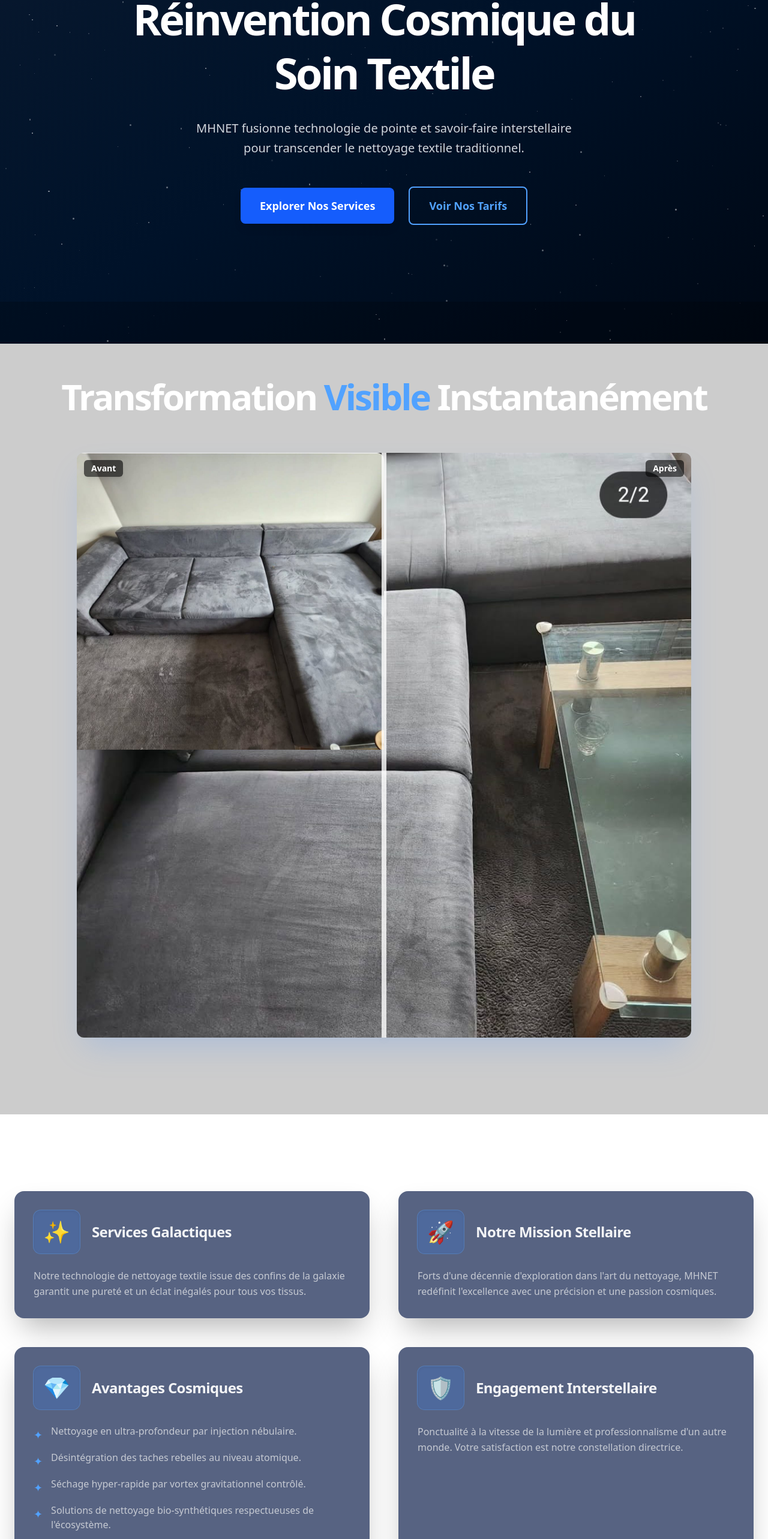
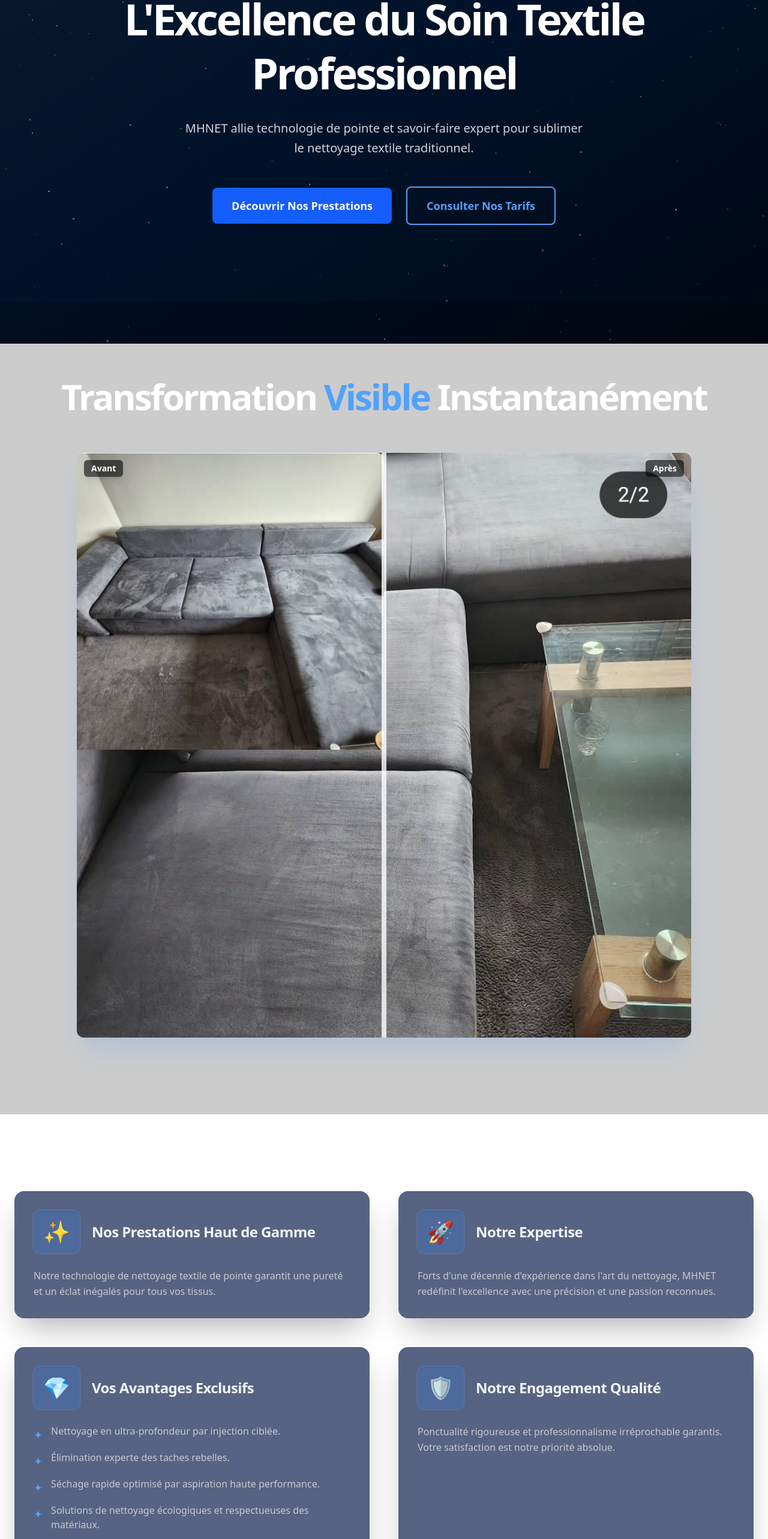
Before and after one commit to PabloDev-bit/site-web-morgan, a Next.js app in the folder mhnet-site/: page / in a window 1280 px wide. Shown: the part 227-2793 px from the top of the page at 60% size. Built offline with nearby package versions, Linux system fonts and the light colour scheme.

Commit message:
feat: update section titles and content for improved clarity and professionalism

```diff
--- a/mhnet-site/src/app/page.tsx
+++ b/mhnet-site/src/app/page.tsx
@@ -1,7 +1,7 @@
 /* -------------------------------------------------------------------------- */
 /* /app/page.tsx — page d'accueil tout-en-un (composants internes)          */
 /* Next.js 13/14 + Tailwind + Framer-Motion, full TypeScript                 */
-/* Version avec design et structure améliorés                               */
+/* Version avec design et structure améliorés - Thème Neutre Professionnel  */
 /* -------------------------------------------------------------------------- */
 "use client";
 
@@ -17,9 +17,9 @@ import {
   AnimatePresence,
   useScroll,
   useTransform,
-  useAnimation, // Pour un contrôle plus fin des animations
+  useAnimation,
 } from "framer-motion";
-import { useInView } from "react-intersection-observer"; // Pour déclencher les animations au scroll
+import { useInView } from "react-intersection-observer";
 import Link from "next/link";
 import Image from "next/image";
 
@@ -35,7 +35,7 @@ type Star = { id: number; x: number; y: number; size: number; twinkleDuration: n
 type SectionData =
   | {
       id: string;
-      icon: string; // Peut être un emoji ou un chemin vers une icône SVG
+      icon: string;
       title: string;
       content: string;
       list?: undefined;
@@ -51,57 +51,56 @@ type SectionData =
 const SECTIONS_DATA: readonly SectionData[] = [
   {
     id: "services",
-    icon: "✨", // Émojis peuvent être stylisés ou remplacés par des SVG
-    title: "Services Galactiques",
+    icon: "✨",
+    title: "Nos Prestations Haut de Gamme", // Modifié
     content:
-      "Notre technologie de nettoyage textile issue des confins de la galaxie garantit une pureté et un éclat inégalés pour tous vos tissus.",
+      "Notre technologie de nettoyage textile de pointe garantit une pureté et un éclat inégalés pour tous vos tissus.", // Modifié
   },
   {
     id: "about",
-    icon: "🚀",
-    title: "Notre Mission Stellaire",
+    icon: "🚀", // Icône conservée pour le dynamisme
+    title: "Notre Expertise", // Modifié
     content:
-      "Forts d'une décennie d'exploration dans l'art du nettoyage, MHNET redéfinit l'excellence avec une précision et une passion cosmiques.",
+      "Forts d'une décennie d'expérience dans l'art du nettoyage, MHNET redéfinit l'excellence avec une précision et une passion reconnues.", // Modifié
   },
   {
     id: "advantages",
-    icon: "💎",
-    title: "Avantages Cosmiques",
+    icon: "💎", // Icône conservée
+    title: "Vos Avantages Exclusifs", // Modifié
     list: [
-      "Nettoyage en ultra-profondeur par injection nébulaire.",
-      "Désintégration des taches rebelles au niveau atomique.",
-      "Séchage hyper-rapide par vortex gravitationnel contrôlé.",
-      "Solutions de nettoyage bio-synthétiques respectueuses de l'écosystème.",
-      "Régénération instantanée des fibres textiles, aspect neuf garanti.",
+      "Nettoyage en ultra-profondeur par injection ciblée.", // Modifié
+      "Élimination experte des taches rebelles.", // Modifié
+      "Séchage rapide optimisé par aspiration haute performance.", // Modifié
+      "Solutions de nettoyage écologiques et respectueuses des matériaux.", // Modifié
+      "Régénération visible des fibres textiles, aspect neuf retrouvé.", // Modifié
     ],
   },
   {
     id: "engagement",
-    icon: "🛡️",
-    title: "Engagement Interstellaire",
+    icon: "🛡️", // Icône conservée
+    title: "Notre Engagement Qualité", // Modifié
     content:
-      "Ponctualité à la vitesse de la lumière et professionnalisme d'un autre monde. Votre satisfaction est notre constellation directrice.",
+      "Ponctualité rigoureuse et professionnalisme irréprochable garantis. Votre satisfaction est notre priorité absolue.", // Modifié
   },
 ] as const;
 
 const PRICING_DATA = [
-  { prestation: "Fauteuil Astro", prix: "70 CHF" },
-  { prestation: "Canapé Nova (2p)", prix: "120 CHF" },
-  { prestation: "Canapé Supernova (3p)", prix: "150 CHF" },
-  { prestation: "Tapis Nébuleuse (std)", prix: "dès 90 CHF" },
-  { prestation: "Matelas Pulsar (1p)", prix: "90 CHF" },
-  { prestation: "Matelas Quasar (2p)", prix: "120 CHF" },
-  { prestation: "Matelas Galaxie (King)", prix: "150 CHF" },
-  { prestation: "Navette Spatiale (Int. voiture)", prix: "140 CHF" },
+  { prestation: "Fauteuil Individuel", prix: "dès 70 CHF" }, // Modifié
+  { prestation: "Canapé Confort (2p)", prix: "dès 120 CHF" }, // Modifié
+  { prestation: "Canapé Prestige (3p)", prix: "dès 150 CHF" }, // Modifié
+  { prestation: "Tapis Standard", prix: "dès 90 CHF" }, // Conservé, déjà "dès"
+  { prestation: "Matelas Simple (1p)", prix: "dès 90 CHF" }, // Modifié
+  { prestation: "Matelas Double (2p)", prix: "dès 120 CHF" }, // Modifié
+  { prestation: "Matelas King Size", prix: "dès 150 CHF" }, // Modifié
+  { prestation: "Intérieur de Véhicule Complet", prix: "dès 140 CHF" }, // Modifié
 ] as const;
 
-// Couleurs thématiques (peuvent être étendues dans Tailwind config)
 const THEME_COLORS = {
   primary: "text-blue-400",
   primaryBg: "bg-blue-600",
   primaryHoverBg: "hover:bg-blue-500",
-  darkBg: "bg-[#0a192f]", // Un bleu nuit plus profond
-  cardBg: "bg-[#11224e]/70", // Bleu nuit pour les cartes, plus saturé
+  darkBg: "bg-[#0a192f]",
+  cardBg: "bg-[#11224e]/70",
   cardHoverBg: "hover:bg-[#11224e]/90",
   accentRing: "ring-blue-500/50",
 };
@@ -119,29 +118,28 @@ function Logo() {
   );
 }
 
-function GalaxyBackground() {
+function GalaxyBackground() { // Nom conservé car il décrit l'effet visuel, mais la sémantique du site est neutre
   const stars = useMemo<Star[]>(() =>
-    Array.from({ length: 200 }, (_, i) => ({ // Plus d'étoiles
+    Array.from({ length: 200 }, (_, i) => ({
       id: i,
       x: Math.random() * 100,
       y: Math.random() * 100,
-      size: Math.random() * 2.5 + 0.5, // Tailles légèrement variées
-      twinkleDuration: Math.random() * 3 + 2, // Durées de scintillement variées
-      opacity: Math.random() * 0.5 + 0.3, // Opacité initiale variée
+      size: Math.random() * 2.5 + 0.5,
+      twinkleDuration: Math.random() * 3 + 2,
+      opacity: Math.random() * 0.5 + 0.3,
     })),
     []
   );
 
-  // Parallax effect for stars based on scroll
   const { scrollY } = useScroll();
-  const y1 = useTransform(scrollY, [0, 1000], [0, -100]); // Couche lente
-  const y2 = useTransform(scrollY, [0, 1000], [0, -50]);  // Couche plus rapide
+  const y1 = useTransform(scrollY, [0, 1000], [0, -100]);
+  const y2 = useTransform(scrollY, [0, 1000], [0, -50]);
 
   return (
     <div className={`fixed inset-0 -z-20 pointer-events-none overflow-hidden ${THEME_COLORS.darkBg}`}>
       <motion.div
-        className="absolute inset-0 bg-gradient-to-br from-[#0a192f] via-[#001229] to-[#000814]" // Dégradé plus subtil
-        animate={{ backgroundPosition: ["0% 0%", "100% 100%", "0% 0%"] }} // Animation de va-et-vient
+        className="absolute inset-0 bg-gradient-to-br from-[#0a192f] via-[#001229] to-[#000814]"
+        animate={{ backgroundPosition: ["0% 0%", "100% 100%", "0% 0%"] }}
         transition={{ duration: 120, repeat: Infinity, ease: "linear" }}
       />
       {stars.map((s, i) => (
@@ -153,14 +151,14 @@ function GalaxyBackground() {
             height: s.size,
             top: `${s.y}%`,
             left: `${s.x}%`,
-            y: i % 2 === 0 ? y1 : y2, // Appliquer différents effets de parallaxe
+            y: i % 2 === 0 ? y1 : y2,
           }}
           animate={{ opacity: [s.opacity * 0.3, s.opacity, s.opacity * 0.3] }}
           transition={{
             duration: s.twinkleDuration,
             repeat: Infinity,
             ease: "easeInOut",
-            delay: Math.random() * 2, // Délais de départ aléatoires
+            delay: Math.random() * 2,
           }}
         />
       ))}
@@ -291,43 +289,40 @@ function AnimatedSection({ children, className = "", delay = 0, id }: { children
 function Hero() {
   return (
     <AnimatedSection className="relative min-h-[80vh] flex items-center justify-center text-center text-white py-24 lg:py-32 overflow-hidden">
-      <div className="absolute inset-0 -z-10">
-        {/* Potentiellement un effet de nébuleuse subtil ici en plus du GalaxyBackground */}
-      </div>
       <div className="mx-auto max-w-5xl px-6 relative z-10">
         <motion.h1
           initial={{ opacity: 0, y: -30 }}
           animate={{ opacity: 1, y: 0 }}
           transition={{ duration: 0.8, delay: 0.2, ease: "easeOut" }}
-          className="text-5xl font-black leading-tight sm:text-6xl lg:text-7xl tracking-tighter" // Typo plus impactante
+          className="text-5xl font-black leading-tight sm:text-6xl lg:text-7xl tracking-tighter"
         >
-          Réinvention Cosmique <span className="block sm:inline">du Soin Textile</span>
+          L'Excellence <span className="block sm:inline">du Soin Textile Professionnel</span> {/* Modifié */}
         </motion.h1>
         <motion.p
           initial={{ opacity: 0, y: 30 }}
           animate={{ opacity: 1, y: 0 }}
           transition={{ duration: 0.8, delay: 0.5, ease: "easeOut" }}
-          className="mt-8 text-xl text-gray-300 max-w-2xl mx-auto leading-relaxed" // Typo et espacement
+          className="mt-8 text-xl text-gray-300 max-w-2xl mx-auto leading-relaxed"
         >
-          MHNET fusionne technologie de pointe et savoir-faire interstellaire pour transcender le nettoyage textile traditionnel.
+          MHNET allie technologie de pointe et savoir-faire expert pour sublimer le nettoyage textile traditionnel. {/* Modifié */}
         </motion.p>
         <motion.div
           initial={{ opacity: 0, scale: 0.8 }}
           animate={{ opacity: 1, scale: 1 }}
           transition={{ duration: 0.7, delay: 0.8, type: "spring", stiffness: 100 }}
-          className="mt-12 flex flex-col sm:flex-row justify-center items-center gap-6" // Espacement et responsive
+          className="mt-12 flex flex-col sm:flex-row justify-center items-center gap-6"
         >
           <Link
             href="#services"
             className={`px-8 py-4 text-lg font-semibold rounded-lg ${THEME_COLORS.primaryBg} text-white shadow-lg ${THEME_COLORS.primaryHoverBg} transition-all duration-300 transform hover:scale-105 hover:shadow-blue-400/50`}
           >
-            Explorer Nos Services
+            Découvrir Nos Prestations
           </Link>
           <Link
             href="#tarifs"
             className={`px-8 py-4 text-lg font-semibold rounded-lg border-2 ${THEME_COLORS.primary} border-current transition-all duration-300 transform hover:scale-105 hover:bg-blue-400/10 hover:shadow-blue-400/30`}
           >
-            Voir Nos Tarifs
+            Consulter Nos Tarifs
           </Link>
         </motion.div>
       </div>
@@ -350,7 +345,7 @@ function SectionCard({ section, index }: { section: SectionData; index: number }
     <motion.article
       id={section.id}
       custom={index}
-      variants={cardVariants} // Animation d'entrée individuelle
+      variants={cardVariants}
       className={`flex flex-col rounded-2xl ${THEME_COLORS.cardBg} p-8 shadow-2xl shadow-black/30 backdrop-blur-md ring-1 ring-white/10 transition-all duration-300 ${THEME_COLORS.cardHoverBg} hover:shadow-blue-500/40 hover:ring-blue-500/60 transform hover:-translate-y-2`}
     >
       <header className="mb-6 flex items-center gap-5">
@@ -428,7 +423,7 @@ function PricingCard({ item, index }: { item: typeof PRICING_DATA[number]; index
         href="#contact"
         className={`mt-auto block w-full rounded-lg ${THEME_COLORS.primaryBg} px-6 py-3.5 text-center text-lg font-semibold text-white shadow-md ${THEME_COLORS.primaryHoverBg} transition-all duration-300 hover:shadow-blue-400/60 transform hover:scale-105`}
       >
-        Réserver cette Odyssée
+        Réserver cette prestation {/* Modifié */}
       </Link>
     </motion.div>
   );
@@ -438,7 +433,7 @@ function PricingDisplay() {
   return (
     <AnimatedSection id="tarifs" className="py-24 lg:py-32" delay={0.3}>
       <div className="mx-auto max-w-7xl px-6">
-        <h2 className="mb-16 text-center text-4xl font-black text-white sm:text-5xl lg:text-6xl tracking-tighter">Nos Constellations Tarifaires</h2>
+        <h2 className="mb-16 text-center text-4xl font-black text-white sm:text-5xl lg:text-6xl tracking-tighter">Notre Grille Tarifaire</h2> {/* Modifié */}
         <div className="grid grid-cols-1 gap-8 sm:grid-cols-2 lg:grid-cols-3 xl:gap-10">
           {PRICING_DATA.map((p, index) => (
             <PricingCard key={p.prestation} item={p} index={index} />
@@ -457,27 +452,27 @@ function PageFooter() {
             className="text-4xl font-black sm:text-5xl tracking-tighter"
             initial={{opacity: 0, y: -20}} animate={{opacity: 1, y: 0, transition: {delay: 0.1}}}
         >
-            Prêt pour un Devis <span className={THEME_COLORS.primary}>Stellaire</span>&nbsp;?
+            Prêt pour un Devis <span className={THEME_COLORS.primary}>Personnalisé</span>&nbsp;? {/* Modifié */}
         </motion.h2>
         <motion.p
             className="text-lg text-gray-300/90 leading-relaxed"
             initial={{opacity: 0}} animate={{opacity: 1, transition: {delay: 0.2}}}
         >
-          Contactez notre équipage dès maintenant pour une estimation gratuite et personnalisée, adaptée à votre mission de nettoyage.
+          Contactez notre équipe dès maintenant pour une estimation gratuite et sur mesure, adaptée à vos besoins de nettoyage. {/* Modifié */}
         </motion.p>
         <motion.div initial={{opacity: 0, scale: 0.8}} animate={{opacity: 1, scale: 1, transition: {delay: 0.3, type: "spring"}}}>
             <Link
                 href="mailto:contact@mhnet.com"
                 className={`inline-block rounded-lg border-2 ${THEME_COLORS.primary} border-current px-10 py-4 text-lg font-semibold ${THEME_COLORS.primary} shadow-lg transition-all duration-300 hover:bg-blue-400/10 hover:shadow-blue-400/40 transform hover:scale-105`}
             >
-                Demander Votre Devis Galactique
+                Demander Votre Devis Détaillé {/* Modifié */}
             </Link>
         </motion.div>
         <motion.p
             className="pt-10 text-sm text-gray-500"
             initial={{opacity: 0}} animate={{opacity: 1, transition: {delay: 0.4}}}
         >
-          © {new Date().getFullYear()} MHNET • Tous Droits Réservés Dans Cet Univers Et Les Autres.
+          © {new Date().getFullYear()} MHNET • Tous Droits Réservés. {/* Modifié */}
         </motion.p>
       </div>
     </AnimatedSection>
@@ -497,7 +492,6 @@ export default function Home() {
     return () => window.removeEventListener("keydown", handleEscKey);
   }, []);
 
-  // Animation pour le corps de la page pour éviter le flash de contenu non stylisé
   const pageVariants = {
     initial: { opacity: 0 },
     animate: { opacity: 1, transition: { duration: 0.5 } },
@@ -506,7 +500,7 @@ export default function Home() {
   return (
     <motion.div variants={pageVariants} initial="initial" animate="animate" className="text-gray-200">
       <a
-        href="#main-content-grid" // Cible le conteneur des sections principales
+        href="#main-content-grid"
         className="sr-only focus:not-sr-only absolute top-0 left-0 m-3 rounded-md bg-blue-700 px-5 py-3 text-white font-semibold z-50 shadow-lg"
       >
         Aller au contenu principal
```
